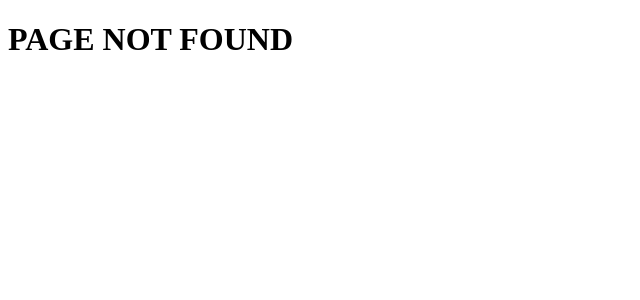
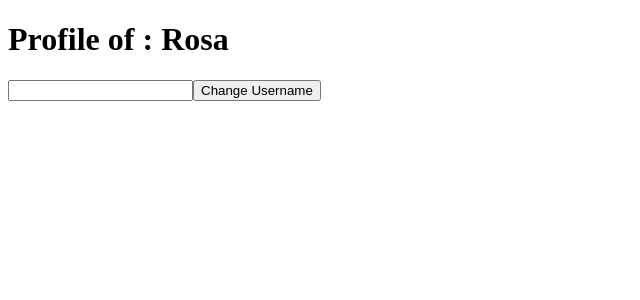
Before and after one commit to Rosa-Kang/dailyReact, a React (Create React App) app: page /profile in a window 1280 px wide. Before the commit this address had no page. Shown: the top 300 px of the page, without its empty margins (0-640 px from the left). Built offline with nearby package versions, Linux system fonts and the light colour scheme.

Commit message:
contextApi

```diff
--- a/src/App.js
+++ b/src/App.js
@@ -1,20 +1,27 @@
-import React from 'react';
+import React, {useState, createContext} from 'react';
 import { BrowserRouter as Router, Routes, Route } from 'react-router-dom';
 import { Home } from './pages/Home';
-import { Menu } from './pages/Menu';
+import  {Profile} from './pages/Profile';
 import { Contact } from './pages/Contact';
 
+export const AppContext = createContext();
+
 const App = () => {
+  const [username, setUsername] = useState('Rosa')
+
   return (
     <div className='App'>
+      <AppContext.Provider value={{ username, setUsername }}>
+
       <Router>
         <Routes>
-          <Route path='/' element={<Home />} />
-          <Route path='/menu' element={<Menu/>} />
+          <Route path='/' element={<Home  />} />
+          <Route path='/profile' element={<Profile />} />
           <Route path='/contact' element={<Contact />} />
           <Route path='*' element={<h1>PAGE NOT FOUND</h1>} />
         </Routes>
       </Router>
+      </AppContext.Provider>
     </div>
   )
 }
--- /dev/null
+++ b/src/pages/ChangeProfile.js
@@ -0,0 +1,21 @@
+import React from 'react';
+import { useContext, useState } from 'react';
+import { AppContext } from '../App';
+
+const ChangeProfile = () => {
+    const { setUsername } = useContext(AppContext);
+    const [newUsername, setNewUsername] = useState('');
+
+  return (
+      <div>
+          <input type="text" onChange={(e) => {
+              setNewUsername(e.target.value);
+          }} />
+          <button onClick={() => {
+              setUsername(newUsername);
+          }}>Change Username</button>
+    </div>
+  )
+}
+
+export default ChangeProfile
--- a/src/pages/Home.js
+++ b/src/pages/Home.js
@@ -1,3 +1,7 @@
+import { useContext } from 'react';
+import { AppContext } from '../App';
+
 export const Home = () => {
-    return <h1>This is the Homepage</h1>
+    const { username } = useContext(AppContext);
+    return <h1>The user is : {username}</h1>
 }
--- a/src/pages/Menu.js
+++ /dev/null
@@ -1,4 +0,0 @@
-
-export const Menu = () => {
-    return <h1>This is the Menu page</h1>
-}
--- /dev/null
+++ b/src/pages/Profile.js
@@ -0,0 +1,12 @@
+import ChangeProfile from "./ChangeProfile";
+import { useContext } from 'react';
+import { AppContext } from '../App';
+
+export const Profile = () => {
+    const { username } = useContext(AppContext);
+
+    return <div>
+        <h1>Profile of : {username}</h1>
+        <ChangeProfile />
+        </div>
+}
```
